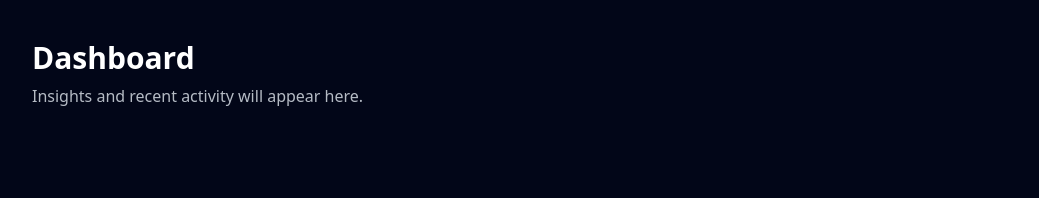
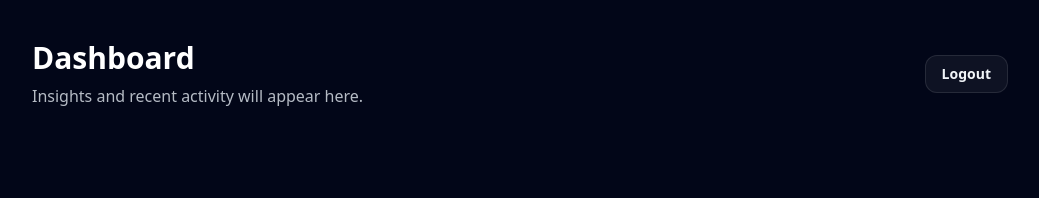
Before and after one commit to ShacharES/bankapp-front, a Next.js app: page /dashboard in a window 1280 px wide. Shown: the top 198 px of the page, without its empty margins (120-1159 px from the left). Built offline with nearby package versions, Linux system fonts and the light colour scheme; no server answers.

Commit message:
Implement logout functionality in DashboardPage component

```diff
--- a/src/app/(app)/dashboard/page.tsx
+++ b/src/app/(app)/dashboard/page.tsx
@@ -1,10 +1,34 @@
+"use client";
+
+import { useRouter } from "next/navigation";
+
+import { logout } from "@/lib/api/auth";
+
 export default function DashboardPage() {
+  const router = useRouter();
+
+  const handleLogout = () => {
+    logout();
+    router.replace("/login");
+  };
+
   return (
-    <main className="mx-auto max-w-5xl px-6 py-10">
-      <h1 className="text-3xl font-semibold text-white">Dashboard</h1>
-      <p className="mt-2 text-slate-200/80">
-        Insights and recent activity will appear here.
-      </p>
+    <main className="mx-auto max-w-5xl px-6 py-10 space-y-6">
+      <div className="flex items-center justify-between">
+        <div>
+          <h1 className="text-3xl font-semibold text-white">Dashboard</h1>
+          <p className="mt-2 text-slate-200/80">
+            Insights and recent activity will appear here.
+          </p>
+        </div>
+
+        <button
+          onClick={handleLogout}
+          className="rounded-xl border border-white/10 bg-white/5 px-4 py-2 text-sm font-semibold text-slate-100 transition hover:bg-white/10"
+        >
+          Logout
+        </button>
+      </div>
     </main>
   );
 }
```
